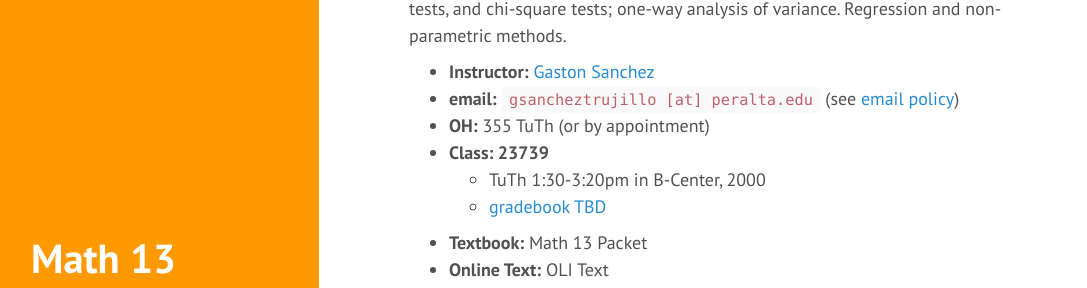
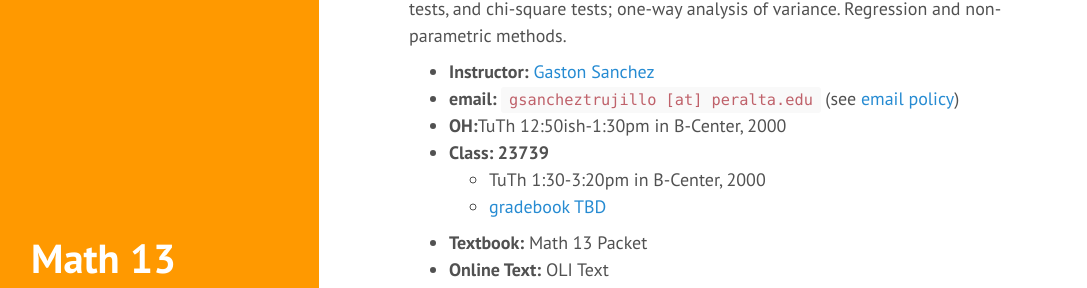
Before and after one commit to gastonstat/relic-math13, a Jekyll site: the page built from index.html, in a window 1280 px wide. Shown: the part 335-623 px from the top of the page, without its empty margins (5-1092 px from the left). Built offline with Jekyll 4.4.1, drawn with Linux system fonts in a browser that asks for light colours; nearby versions of some CDN libraries; the list of posts is cut into pages by our own code.

Commit message:
index: OH in classroom

```diff
--- a/index.html
+++ b/index.html
@@ -16,7 +16,7 @@ title: Home
 <ul>
   <li><b>Instructor:</b> <a href="http://gastonsanchez.com">Gaston Sanchez</a>
   <li><b>email:</b> <code>gsancheztrujillo [at] peralta.edu</code> (see <a href="syllabus#email-policy">email policy</a>)
-  <li><b>OH:</b>  355 TuTh (or by appointment)</li>
+  <li><b>OH:</b>TuTh 12:50ish-1:30pm in B-Center, 2000</li>
   <li><b>Class: 23739</b>
     <ul>
       <li>TuTh 1:30-3:20pm in B-Center, 2000</li>
```
